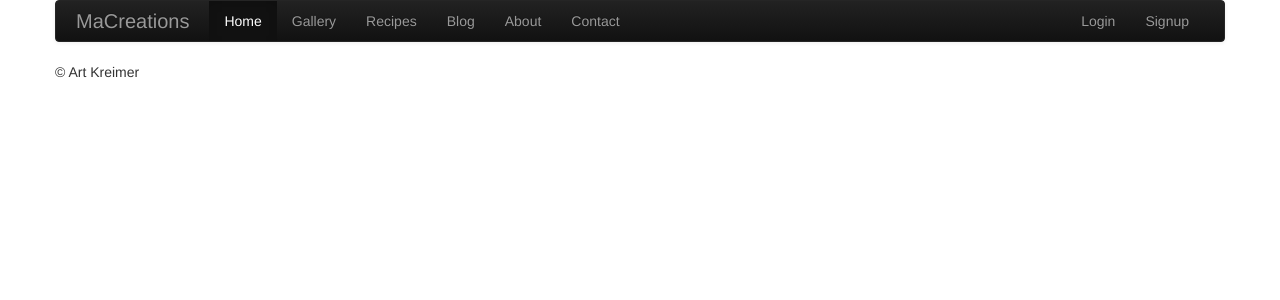
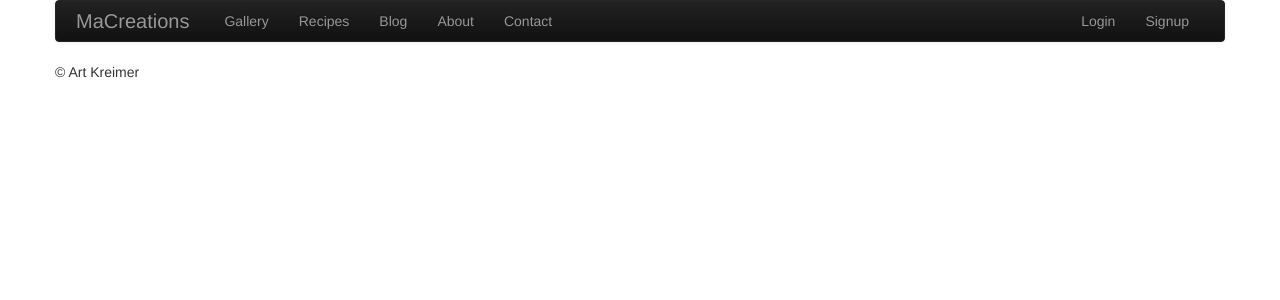
Before and after one commit to kredar/FinalProject, a Python web app: template templates/front.html in a window 1280 px wide. Shown: the top 300 px of the page. Run offline with Jinja, Linux system fonts and the light colour scheme; the template is opened without the code that fills it, so the values that code supplies are empty.

Commit message:
Home link removed

```diff
--- a/templates/base.html
+++ b/templates/base.html
@@ -31,7 +31,6 @@
         <!-- Responsive Navbar Part 2: Place all navbar contents you want collapsed withing .navbar-collapse.collapse. -->
         <div class="nav-collapse collapse">
           <ul class="nav">
-            <li class="active"><a href="#">Home</a></li>
             <li><a href="/gallery">Gallery</a></li>
             <li><a href="/recipes">Recipes</a></li>
             <li><a href="/blog">Blog</a></li>
```
